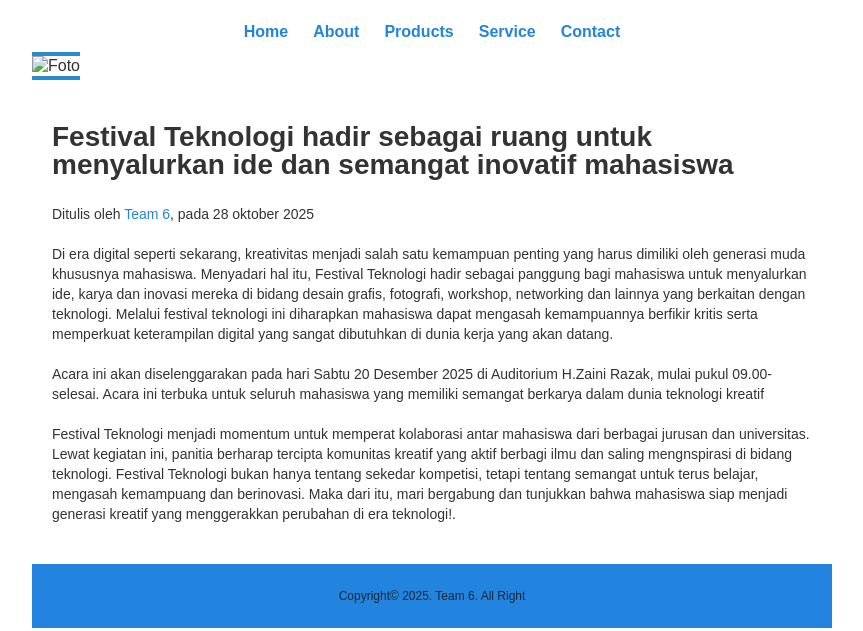
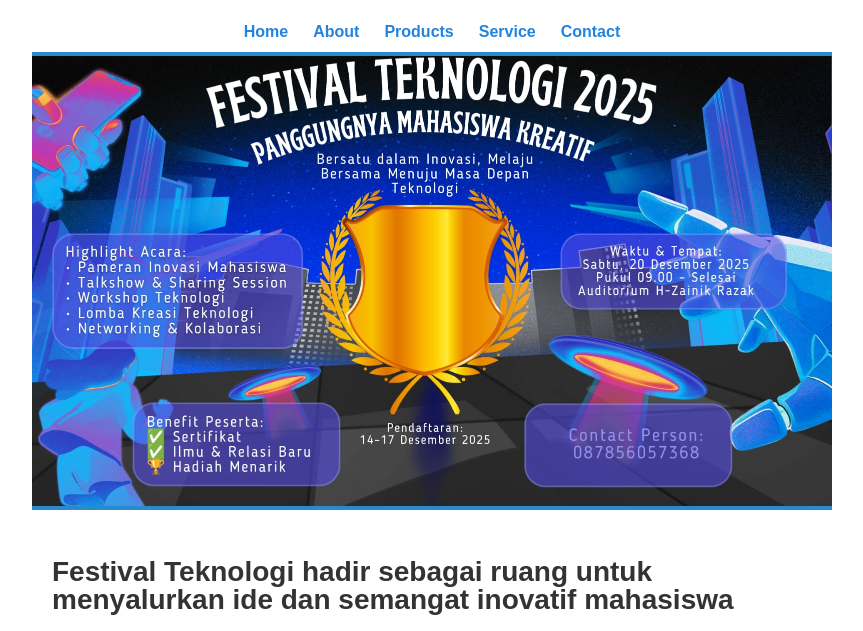
Before and after one commit to mutmutmainna1502-cyber/Festivalteknologi.id, a plain HTML site: page index.html in a window 1280 px wide. Shown: the part 169-800 px from the top of the page, without its empty margins (208-1071 px from the left). Drawn offline with Linux system fonts and the light colour scheme.

Commit message:
Add files via upload

```diff
--- a/index.html
+++ b/index.html
@@ -20,7 +20,7 @@
             </ul>
         </div>
             <div class="hero">
-                <img src="img/hero.png" alt="Foto">
+                <img src="hero.png" alt="foto">
             </div>
 
             <div class="content">
@@ -35,7 +35,7 @@
 
 
                        <p>Festival Teknologi menjadi momentum untuk memperat kolaborasi antar mahasiswa dari berbagai jurusan dan universitas. Lewat kegiatan ini, panitia berharap tercipta komunitas kreatif yang aktif berbagi ilmu dan saling mengnspirasi di bidang teknologi. Festival Teknologi bukan hanya tentang sekedar kompetisi, tetapi tentang semangat untuk terus belajar, mengasah kemampuang dan berinovasi. Maka dari itu, mari bergabung dan tunjukkan bahwa mahasiswa siap menjadi generasi kreatif yang menggerakkan perubahan di era teknologi!.</p>
-                </div>
+            </div>
 
                 <div class="footer">
                    <p class="copy">Copyright&copy; 2025. Team 6. All Right</p>
--- a/style.css
+++ b/style.css
@@ -101,7 +101,7 @@ body {
 .hero img {
     position: relative;
     height: 450px;
-    background-image: url(img/hero.png);
+    background-image: url(hero.png);
     background-size: cover;
     background-position: 0 -150;
     background-repeat: 0 -100;
```
